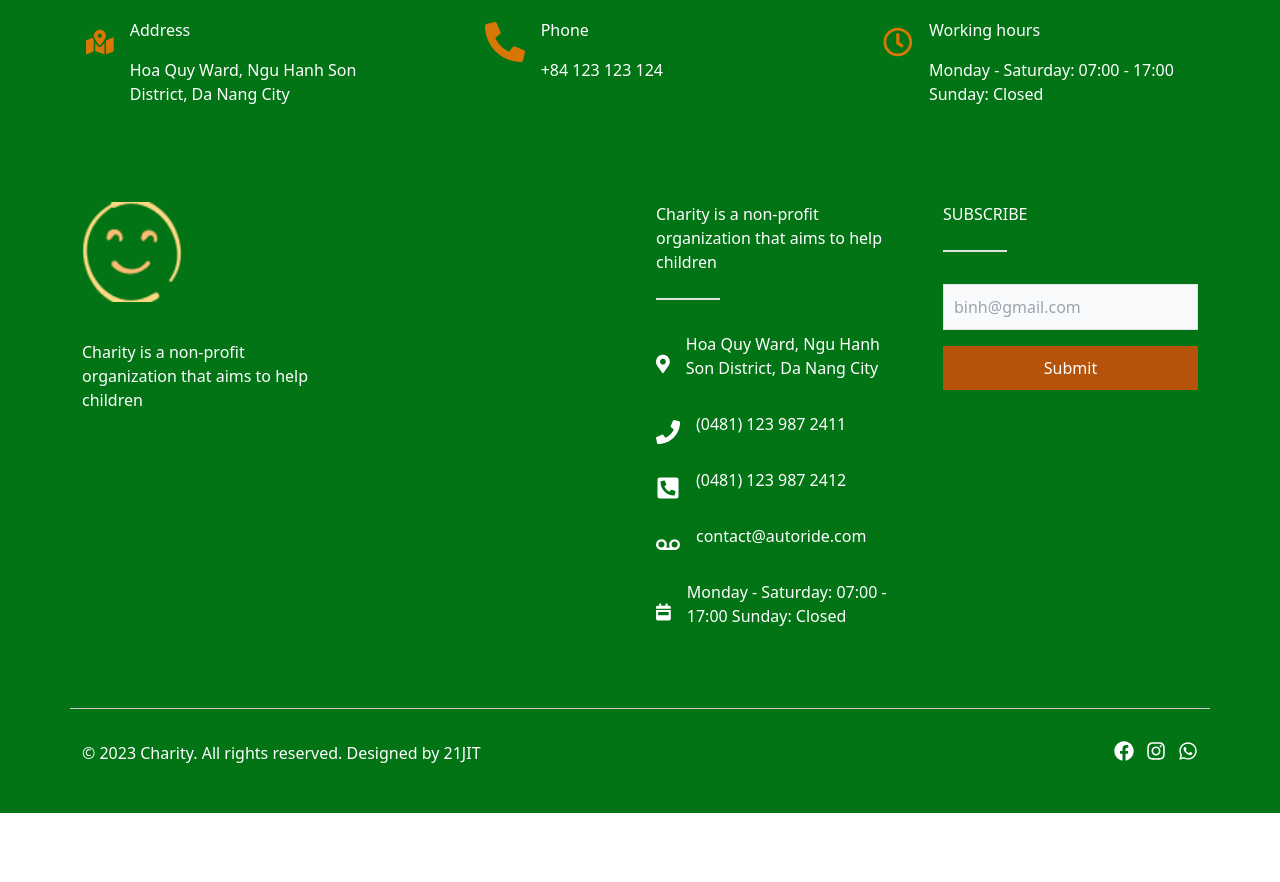
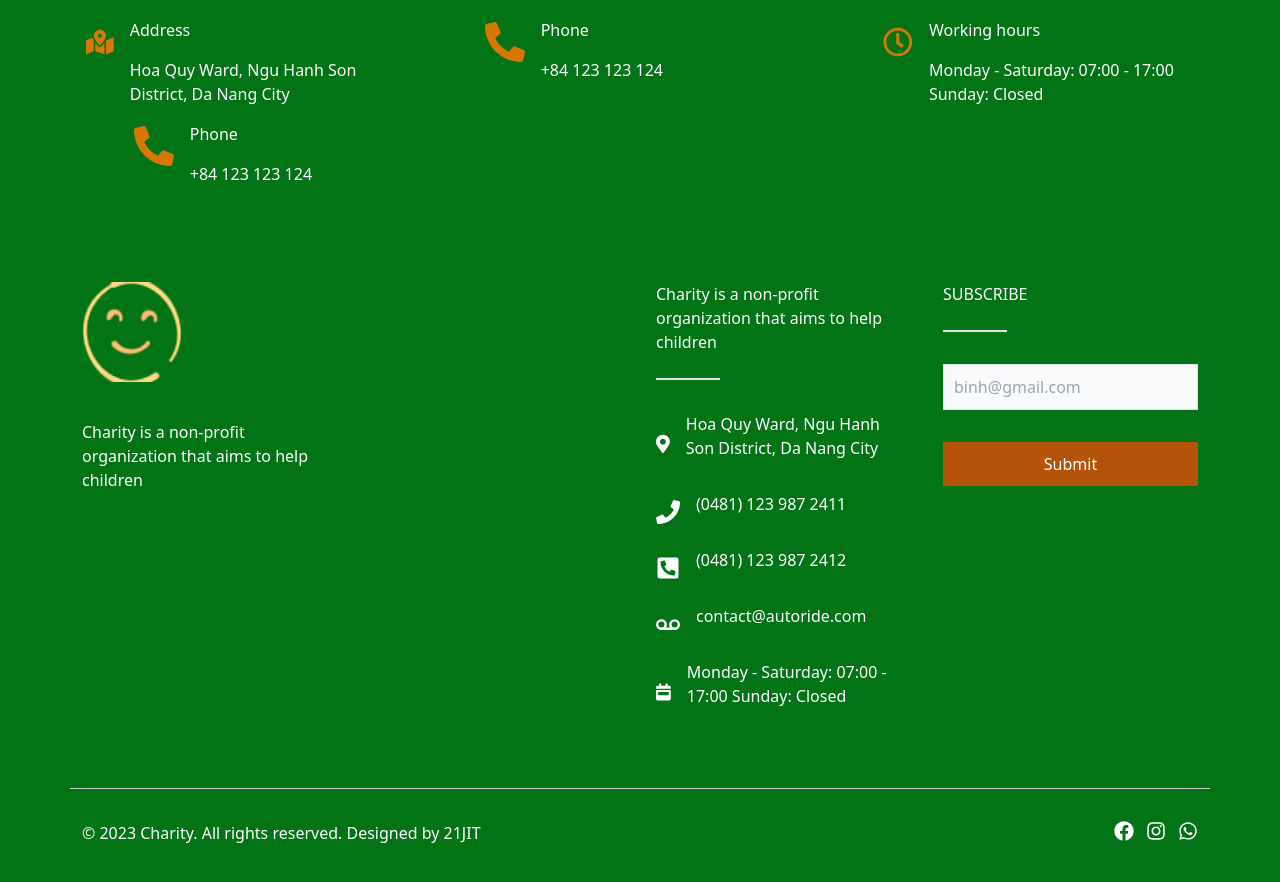
Before and after one commit to binhitdn/CharityWebG4, a Next.js app: page /contact in a window 1280 px wide. Shown: the part 1420-2302 px from the top of the page. Before the commit the page ends 2233 px from the top, so only its background shows below. Built offline with nearby package versions, Linux system fonts and the light colour scheme.

Commit message:
change icon share button

```diff
--- a/src/components/Layout/footer.js
+++ b/src/components/Layout/footer.js
@@ -1,46 +1,172 @@
-import {
-  FaPhoneAlt,
-  FaMapMarkedAlt,
-  FaRegClock,
-  FaAngleRight,
-  FaMapMarkerAlt,
-  FaPhone,
-  FaPhoneSquareAlt,
-  FaVoicemail,
-  FaCalendarWeek,
-  FaFacebook,
-  FaInstagram,
-  FaWhatsapp,
-} from "react-icons/fa";
+// import {
+//   FaPhoneAlt,
+//   FaMapMarkedAlt,
+//   FaRegClock,
+//   FaAngleRight,
+//   FaMapMarkerAlt,
+//   FaPhone,
+//   FaPhoneSquareAlt,
+//   FaVoicemail,
+//   FaCalendarWeek,
+//   FaFacebook,
+//   FaInstagram,
+//   FaWhatsapp,
+// } from "react-icons/fa";
+// import Image from "next/image";
+// import COLORS from "../../constant/color";
+// import { useTranslation } from "react-i18next";
+// const Footer = () => {
+//   const { t } = useTranslation("translationFooter");
+//   return (
+//     <div style={{ backgroundColor: COLORS.secondary }}>
+//       <div
+//         className=" py-16 px-16"
+//         style={{ backgroundColor: COLORS.secondary }}
+//       >
+//         <div className="container mx-auto flex flex-col space-y-24 ">
+//           <div className="grid lg:grid-cols-3 gap-20">
+//             <div className="col-span-1 flex flex-row space-x-3">
+//               <FaMapMarkedAlt className="w-12 h-12 text-amber-600  p-1" />
+//               <div className="space-y-2">
+//                 <p className="text-white">{t("footer.address-title")}</p>
+//                 <p className="text-white font-medium">{t("footer.address")}</p>
+//               </div>
+//             </div>
+//             <div className="col-span-1 flex flex-row space-x-3">
+//               <FaPhoneAlt className="w-12 h-12 text-amber-600  p-1" />
+//               <div className="space-y-2">
+//                 <p className="text-white">{t("footer.phone")}</p>
+//                 <p className="text-white font-medium">+84 123 123 124</p>
+//               </div>
+//             </div>
+//             <div className="col-span-1 flex flex-row space-x-3">
+//               <FaRegClock className="w-12 h-12 text-amber-600  p-1" />
+//               <div className="space-y-2">
+//                 <p className="text-white">{t("footer.working_title")}</p>
+//                 <p className="text-white font-medium">{t("footer.working")}</p>
+//               </div>
+//             </div>
+//           </div>
+//           <div className="grid lg:grid-cols-4 gap-8">
+//             <div className="col-span-1 space-y-8">
+//               <Image src="/logo.png" width={100} height={100} />
+
+//               <p className="text-white">{t("footer.mokuteki")}</p>
+//             </div>
+//             <div className="col-span-1 space-y-8"></div>
+//             <div className="col-span-1 space-y-8">
+//               <div className="flex flex-col space-y-2">
+//                 <p className="text-white font-medium">{t("footer.mokuteki")}</p>
+//                 <p className="border-solid border border-amber-500  w-1/4 "></p>
+//               </div>
+//               <div className="flex flex-col space-y-4">
+//                 <div className="flex flex-row items-center space-x-4">
+//                   <FaMapMarkerAlt className="w-6 h-6 text-white  font-light" />
+//                   <p className="text-white">{t("footer.address")}</p>
+//                 </div>
+//                 <div className="flex flex-row items-center space-x-4">
+//                   <FaPhone className="w-6 h-6 text-white " />
+//                   <p className="text-white">(0481) 123 987 2411</p>
+//                 </div>
+//                 <div className="flex flex-row items-center space-x-4">
+//                   <FaPhoneSquareAlt className="w-6 h-6 text-white " />
+//                   <p className="text-white">(0481) 123 987 2412</p>
+//                 </div>
+//                 <div className="flex flex-row items-center space-x-4">
+//                   <FaVoicemail className="w-6 h-6 text-white " />
+//                   <p className="text-white"> contact@autoride.com</p>
+//                 </div>
+//                 <div className="flex flex-row items-center space-x-4">
+//                   <FaCalendarWeek className="w-6 h-6 text-white " />
+//                   <p className="text-white"> {t("footer.working")}</p>
+//                 </div>
+//               </div>
+//             </div>
+//             <div className="col-span-1 space-y-8">
+//               <div className="flex flex-col space-y-2">
+//                 <p className="text-white font-medium">SUBSCRIBE</p>
+//                 <p className="border-solid border border-amber-500  w-1/4 "></p>
+//               </div>
+//               <div className="flex flex-col space-y-4">
+//                 <input
+//                   type="email"
+//                   id="email"
+//                   className="bg-gray-50 border border-gray-300 text-gray-900   focus:ring-blue-500 focus:border-blue-500 block w-full p-2.5 "
+//                   placeholder="binh@gmail.com"
+//                   required
+//                 />
+//                 <button
+//                   type="submit"
+//                   className="text-white bg-amber-700 hover:bg-amber-800 focus:ring-4 focus:ring-blue-300 font-medium   w-full sm:w-auto px-5 py-2.5 text-center "
+//                 >
+//                   Submit
+//                 </button>
+//               </div>
+//             </div>
+//           </div>
+//         </div>
+//       </div>
+
+//       <div
+//         className="py-8 container mx-auto flex flex-row justify-between"
+//         style={{
+//           backgroundColor: COLORS.secondary,
+//           borderTop: "1px solid #ccc",
+//         }}
+//       >
+//         <p className="text-white  font-weight">
+//           © 2023 Charity. All rights reserved. Designed by 21JIT{" "}
+//         </p>
+//         <div className="flex flex-row space-x-3">
+//           <FaFacebook className="w-5 h-5 text-white" />
+//           <FaInstagram className="w-5 h-5 text-white" />
+//           <FaWhatsapp className="w-5 h-5 text-white" />
+//         </div>
+//       </div>
+//     </div>
+//   );
+// };
+// export default Footer;
+
+
+import React from "react";
+import { FaPhoneAlt, FaMapMarkedAlt, FaRegClock, FaMapMarkerAlt, FaPhone, FaPhoneSquareAlt, FaVoicemail, FaCalendarWeek, FaFacebook, FaInstagram, FaWhatsapp } from "react-icons/fa";
 import Image from "next/image";
 import COLORS from "../../constant/color";
 import { useTranslation } from "react-i18next";
+
 const Footer = () => {
   const { t } = useTranslation("translationFooter");
+
   return (
     <div style={{ backgroundColor: COLORS.secondary }}>
-      <div
-        className=" py-16 px-16"
-        style={{ backgroundColor: COLORS.secondary }}
-      >
-        <div className="container mx-auto flex flex-col space-y-24 ">
+      <div className="py-16 px-16" style={{ backgroundColor: COLORS.secondary }}>
+        <div className="container mx-auto flex flex-col space-y-24">
           <div className="grid lg:grid-cols-3 gap-20">
             <div className="col-span-1 flex flex-row space-x-3">
-              <FaMapMarkedAlt className="w-12 h-12 text-amber-600  p-1" />
-              <div className="space-y-2">
+              <FaMapMarkedAlt className="w-12 h-12 text-amber-600 p-1" />
+              <div className="space-y-4">
                 <p className="text-white">{t("footer.address-title")}</p>
                 <p className="text-white font-medium">{t("footer.address")}</p>
+                <div className="col-span-1 flex flex-row space-x-3">
+                  <FaPhoneAlt className="w-12 h-12 text-amber-600 p-1" />
+                  <div className="space-y-2">
+                    <p className="text-white">{t("footer.phone")}</p>
+                    <p className="text-white font-medium">+84 123 123 124</p>
+                  </div>
+                </div>
               </div>
             </div>
+
             <div className="col-span-1 flex flex-row space-x-3">
-              <FaPhoneAlt className="w-12 h-12 text-amber-600  p-1" />
+              <FaPhoneAlt className="w-12 h-12 text-amber-600 p-1" />
               <div className="space-y-2">
                 <p className="text-white">{t("footer.phone")}</p>
                 <p className="text-white font-medium">+84 123 123 124</p>
               </div>
             </div>
             <div className="col-span-1 flex flex-row space-x-3">
-              <FaRegClock className="w-12 h-12 text-amber-600  p-1" />
+              <FaRegClock className="w-12 h-12 text-amber-600 p-1" />
               <div className="space-y-2">
                 <p className="text-white">{t("footer.working_title")}</p>
                 <p className="text-white font-medium">{t("footer.working")}</p>
@@ -50,54 +176,53 @@ const Footer = () => {
           <div className="grid lg:grid-cols-4 gap-8">
             <div className="col-span-1 space-y-8">
               <Image src="/logo.png" width={100} height={100} />
-
               <p className="text-white">{t("footer.mokuteki")}</p>
             </div>
             <div className="col-span-1 space-y-8"></div>
             <div className="col-span-1 space-y-8">
               <div className="flex flex-col space-y-2">
                 <p className="text-white font-medium">{t("footer.mokuteki")}</p>
-                <p className="border-solid border border-amber-500  w-1/4 "></p>
+                <p className="border-solid border border-amber-500 w-1/4"></p>
               </div>
               <div className="flex flex-col space-y-4">
                 <div className="flex flex-row items-center space-x-4">
-                  <FaMapMarkerAlt className="w-6 h-6 text-white  font-light" />
+                  <FaMapMarkerAlt className="w-6 h-6 text-white font-light" />
                   <p className="text-white">{t("footer.address")}</p>
                 </div>
                 <div className="flex flex-row items-center space-x-4">
-                  <FaPhone className="w-6 h-6 text-white " />
+                  <FaPhone className="w-6 h-6 text-white" />
                   <p className="text-white">(0481) 123 987 2411</p>
                 </div>
                 <div className="flex flex-row items-center space-x-4">
-                  <FaPhoneSquareAlt className="w-6 h-6 text-white " />
+                  <FaPhoneSquareAlt className="w-6 h-6 text-white" />
                   <p className="text-white">(0481) 123 987 2412</p>
                 </div>
                 <div className="flex flex-row items-center space-x-4">
-                  <FaVoicemail className="w-6 h-6 text-white " />
-                  <p className="text-white"> contact@autoride.com</p>
+                  <FaVoicemail className="w-6 h-6 text-white" />
+                  <p className="text-white">contact@autoride.com</p>
                 </div>
                 <div className="flex flex-row items-center space-x-4">
-                  <FaCalendarWeek className="w-6 h-6 text-white " />
-                  <p className="text-white"> {t("footer.working")}</p>
+                  <FaCalendarWeek className="w-6 h-6 text-white" />
+                  <p className="text-white">{t("footer.working")}</p>
                 </div>
               </div>
             </div>
             <div className="col-span-1 space-y-8">
               <div className="flex flex-col space-y-2">
                 <p className="text-white font-medium">SUBSCRIBE</p>
-                <p className="border-solid border border-amber-500  w-1/4 "></p>
+                <p className="border-solid border border-amber-500 w-1/4"></p>
               </div>
-              <div className="flex flex-col space-y-4">
+              <div className="flex flex-col space-y-8">
                 <input
                   type="email"
                   id="email"
-                  className="bg-gray-50 border border-gray-300 text-gray-900   focus:ring-blue-500 focus:border-blue-500 block w-full p-2.5 "
+                  className="bg-gray-50 border border-gray-300 text-gray-900 focus:ring-blue-500 focus:border-blue-500 block w-full p-2.5"
                   placeholder="binh@gmail.com"
                   required
                 />
                 <button
                   type="submit"
-                  className="text-white bg-amber-700 hover:bg-amber-800 focus:ring-4 focus:ring-blue-300 font-medium   w-full sm:w-auto px-5 py-2.5 text-center "
+                  className="text-white bg-amber-700 hover:bg-amber-800 focus:ring-4 focus:ring-blue-300 font-medium w-full sm:w-auto px-5 py-2.5 text-center"
                 >
                   Submit
                 </button>
@@ -106,16 +231,9 @@ const Footer = () => {
           </div>
         </div>
       </div>
-
-      <div
-        className="py-8 container mx-auto flex flex-row justify-between"
-        style={{
-          backgroundColor: COLORS.secondary,
-          borderTop: "1px solid #ccc",
-        }}
-      >
-        <p className="text-white  font-weight">
-          © 2023 Charity. All rights reserved. Designed by 21JIT{" "}
+      <div className="py-8 container mx-auto flex flex-row justify-between" style={{ backgroundColor: COLORS.secondary, borderTop: "1px solid #ccc" }}>
+        <p className="text-white font-weight">
+          © 2023 Charity. All rights reserved. Designed by 21JIT
         </p>
         <div className="flex flex-row space-x-3">
           <FaFacebook className="w-5 h-5 text-white" />
@@ -126,4 +244,5 @@ const Footer = () => {
     </div>
   );
 };
+
 export default Footer;
--- a/src/components/pages/Home/SectionBigProject.js
+++ b/src/components/pages/Home/SectionBigProject.js
@@ -264,20 +264,12 @@ function SectionBigProject() {
                 </div>
               )}
 
-              <button
-                className="btn bg-transparent "
+              <img
+                src="/share.png"
+                alt="Share"
+                className="w-8 h-8 cursor-pointer"
                 onClick={handleShareClick}
-              >
-                <span
-                  style={{
-                    color: "#000",
-                    textSize: "20px",
-                    fontWeight: "bold",
-                  }}
-                >
-                  Share
-                </span>
-              </button>
+              />
             </div>
           </div>
         </div>
```
Also changed, not shown: public/share.png (added).
